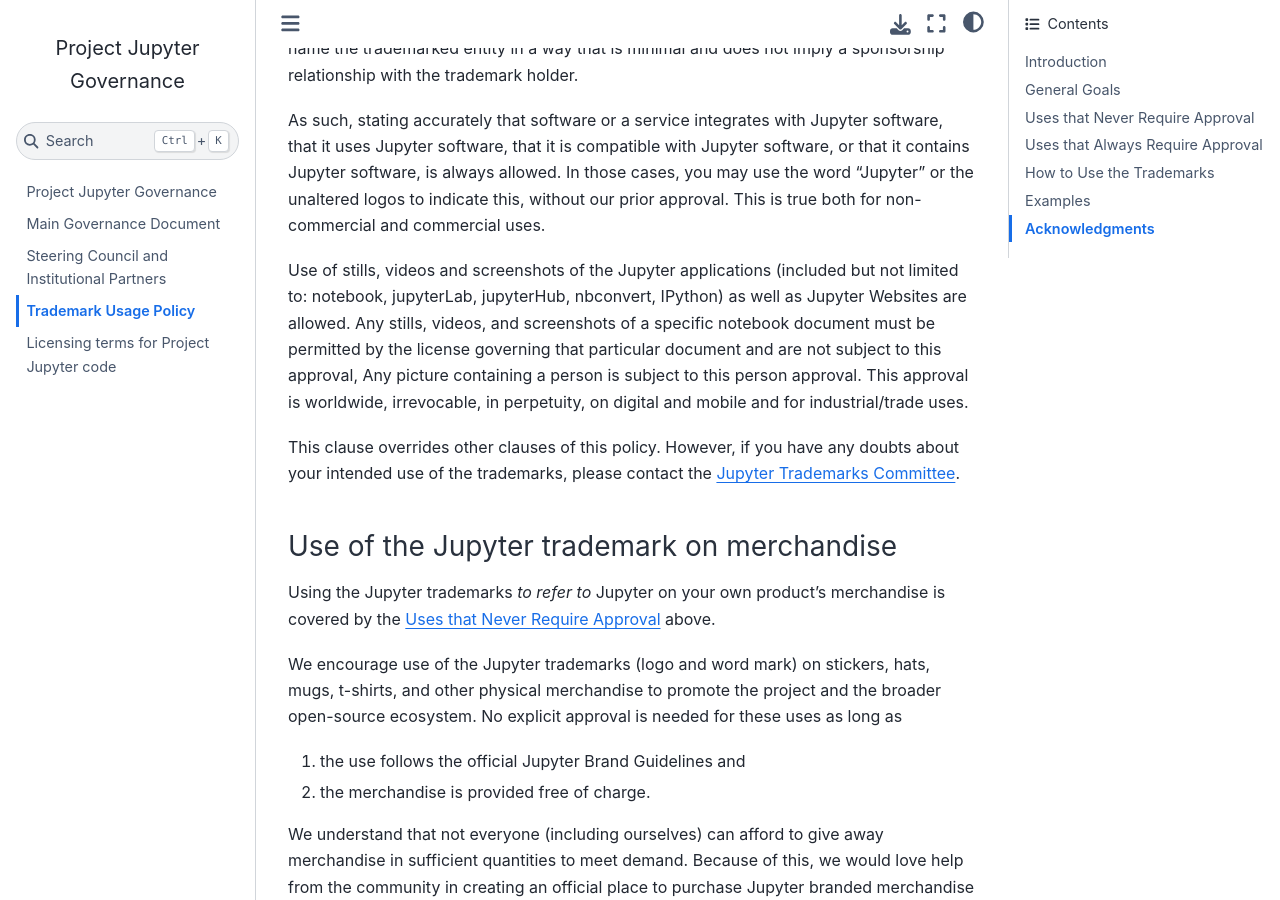
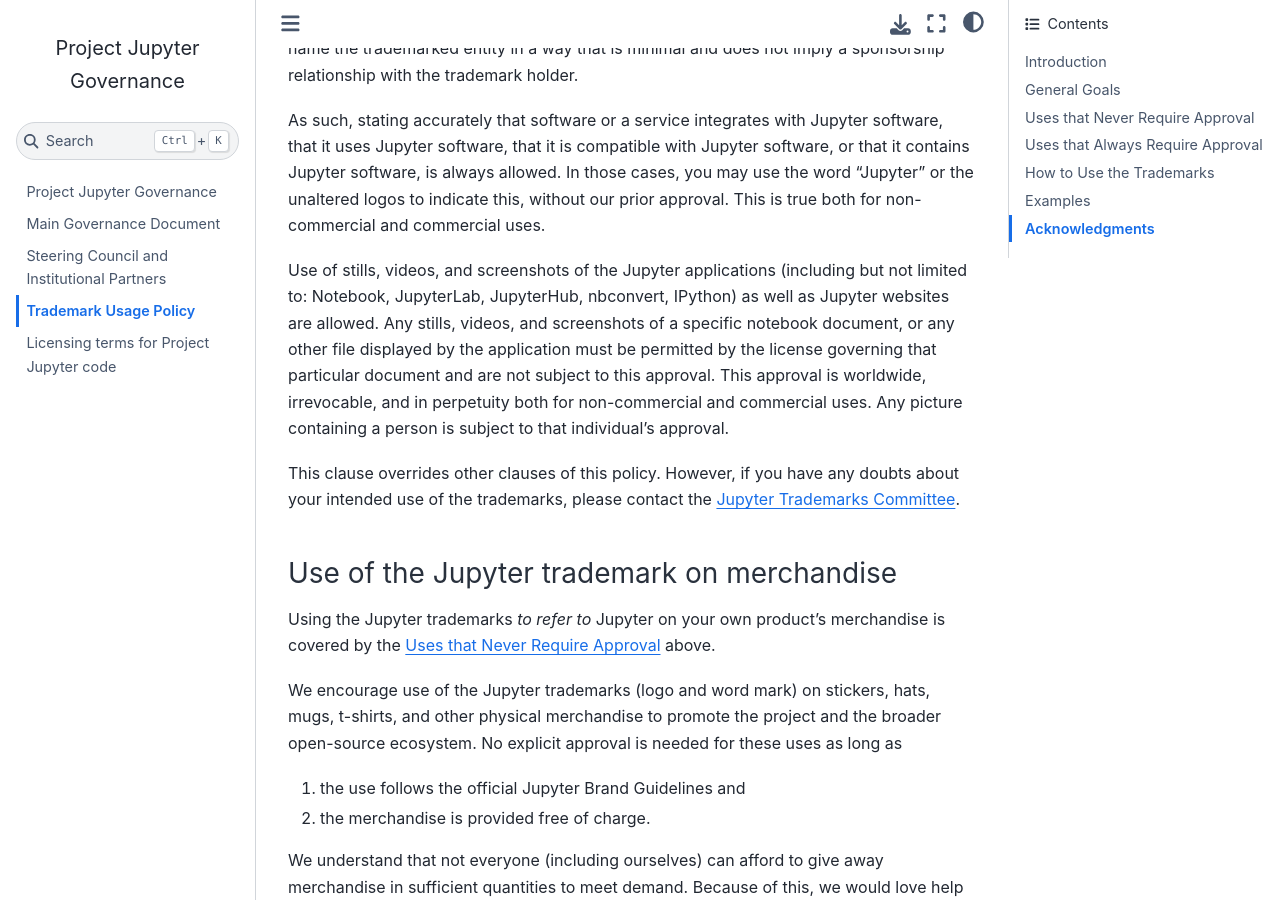
Before and after one commit to jupyter/governance, a Jupyter Book: the page built from trademarks.md, in a window 1280 px wide and 900 px high, scrolled down 1942 px. Built offline with Jupyter Book 1.0.4 settings and Sphinx 7.4.7 and the Sphinx Book theme 1.1.4, drawn with Linux system fonts in a browser that asks for light colours; pages that are not in the unit, such as notebooks, are missing from menus.

Commit message:
take comments into account

```diff
--- a/trademarks.md
+++ b/trademarks.md
@@ -89,13 +89,15 @@
 without our prior approval.
 This is true both for non-commercial and commercial uses.
 
-Use of stills, videos and screenshots of the Jupyter applications (included but
-not limited to: notebook, jupyterLab, jupyterHub, nbconvert, IPython) as well as
-Jupyter Websites are allowed. Any stills, videos, and screenshots of a specific
-notebook document must be permitted by the license governing that particular
-document and are not subject to this approval, Any picture containing a person
-is subject to this person approval. This approval is worldwide, irrevocable, in
-perpetuity, on digital and mobile and for industrial/trade uses.
+Use of stills, videos, and screenshots of the Jupyter applications (including
+but not limited to: Notebook, JupyterLab, JupyterHub, nbconvert, IPython) as
+well as Jupyter websites are allowed. Any stills, videos, and screenshots of a
+specific notebook document, or any other file displayed by the application must
+be permitted by the license governing that particular document and are not
+subject to this approval. This approval is worldwide, irrevocable, and in
+perpetuity both for non-commercial and commercial uses. Any picture containing a
+person is subject to that individual's approval.
+
 
 This clause overrides other clauses of this policy.
 However, if you have any doubts about your intended use of the trademarks,
```
